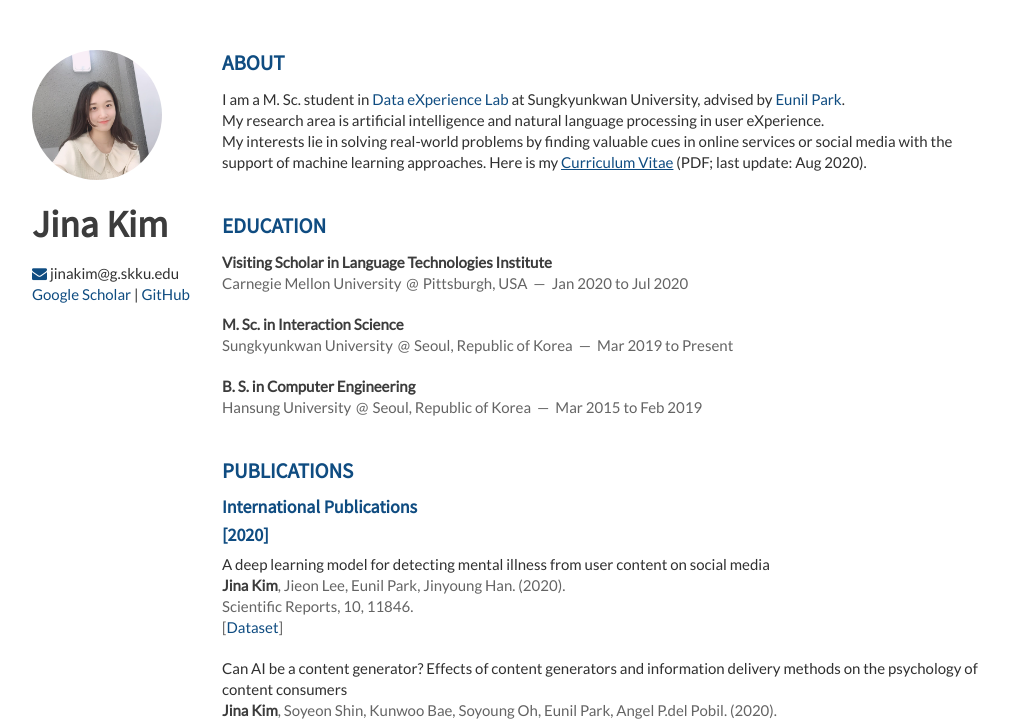
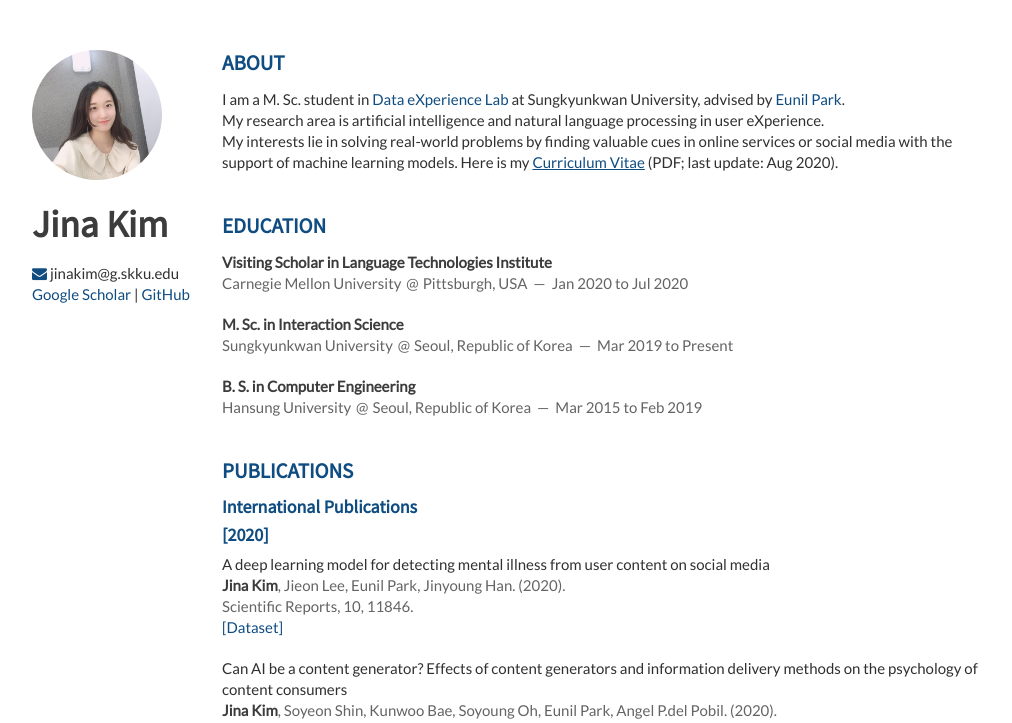
Before and after one commit to Jina-Kim/Jina-Kim.github.io, a Jekyll site: the page built from index.html, in a window 1280 px wide. Shown: the top 723 px of the page, without its empty margins (138-1150 px from the left). Built offline with Jekyll 4.4.1, drawn with Linux system fonts in a browser that asks for light colours; nearby versions of some CDN libraries; the list of posts is cut into pages by our own code.

Commit message:
Update about.html

```diff
--- a/_includes/about.html
+++ b/_includes/about.html
@@ -5,7 +5,7 @@
           I am a M. Sc. student in <a href="http://dsl.skku.edu">Data eXperience Lab</a> at Sungkyunkwan University, advised by <a href="http://eunilpark.com">Eunil Park</a>. </br>
           My research area is artificial intelligence and natural language processing in user eXperience.
          </br>
-          My interests lie in solving real-world problems by finding valuable cues in online services or social media with the support of machine learning approaches. Here is my <a href="https://drive.google.com/open?id=1JfQXtRegyqwXPrufVbjaKHcjvO033bx8" style="text-decoration: underline">Curriculum Vitae</a> (PDF; last update: Aug 2020).
+          My interests lie in solving real-world problems by finding valuable cues in online services or social media with the support of machine learning models. Here is my <a href="https://drive.google.com/open?id=1JfQXtRegyqwXPrufVbjaKHcjvO033bx8" style="text-decoration: underline">Curriculum Vitae</a> (PDF; last update: Aug 2020).
         </p>
     </article>
 </section>
--- a/_includes/publications.html
+++ b/_includes/publications.html
@@ -9,7 +9,7 @@
             A deep learning model for detecting mental illness from user content on social media<br/>
             <span> <em>Jina Kim</em>, Jieon Lee, Eunil Park, Jinyoung Han. (2020).</span><br/>
             <span>Scientific Reports, 10, 11846.</span><br/>
-            <span>[<a href="{{site.baseurl}}/dataset/20srep-mental" class="paper_link">Dataset</a>]</span>
+            <span><a href="{{site.baseurl}}/dataset/20srep-mental" class="paper_link">[Dataset]</a></span>
         </header>
     </article>
 
```
